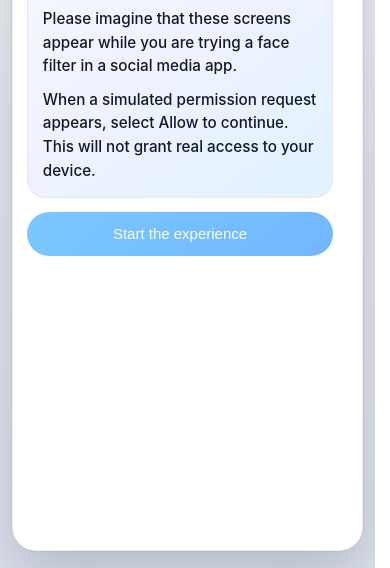
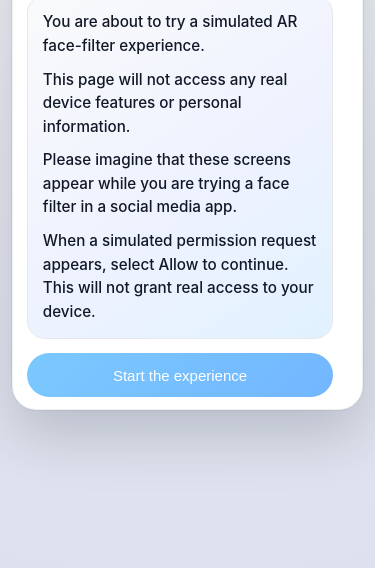
Before and after one commit to JohnData2010/WebAR-v7-humanized-experimental-alignment, a website with bundled scripts: page public/index.html in a window 390 px wide. Shown: the part 276-844 px from the top of the page. Built offline with nearby package versions, Linux system fonts and the light colour scheme.

Commit message:
Restore natural shell height while keeping modal stability

```diff
--- a/public/index.html
+++ b/public/index.html
@@ -96,9 +96,6 @@
       .app-shell {
         width: 100%;
         max-width: 420px;
-        height: min(94vh, 920px);
-        height: min(94dvh, 920px);
-        height: min(94svh, 920px);
         max-height: min(94vh, 920px);
         max-height: min(94dvh, 920px);
         max-height: min(94svh, 920px);
@@ -1284,8 +1281,6 @@
       @media (max-width: 480px) {
         .app-shell {
           border-radius: 24px;
-          height: min(96dvh, 920px);
-          height: min(96vh, 920px);
           max-height: min(96dvh, 920px);
           max-height: min(96vh, 920px);
         }
```
